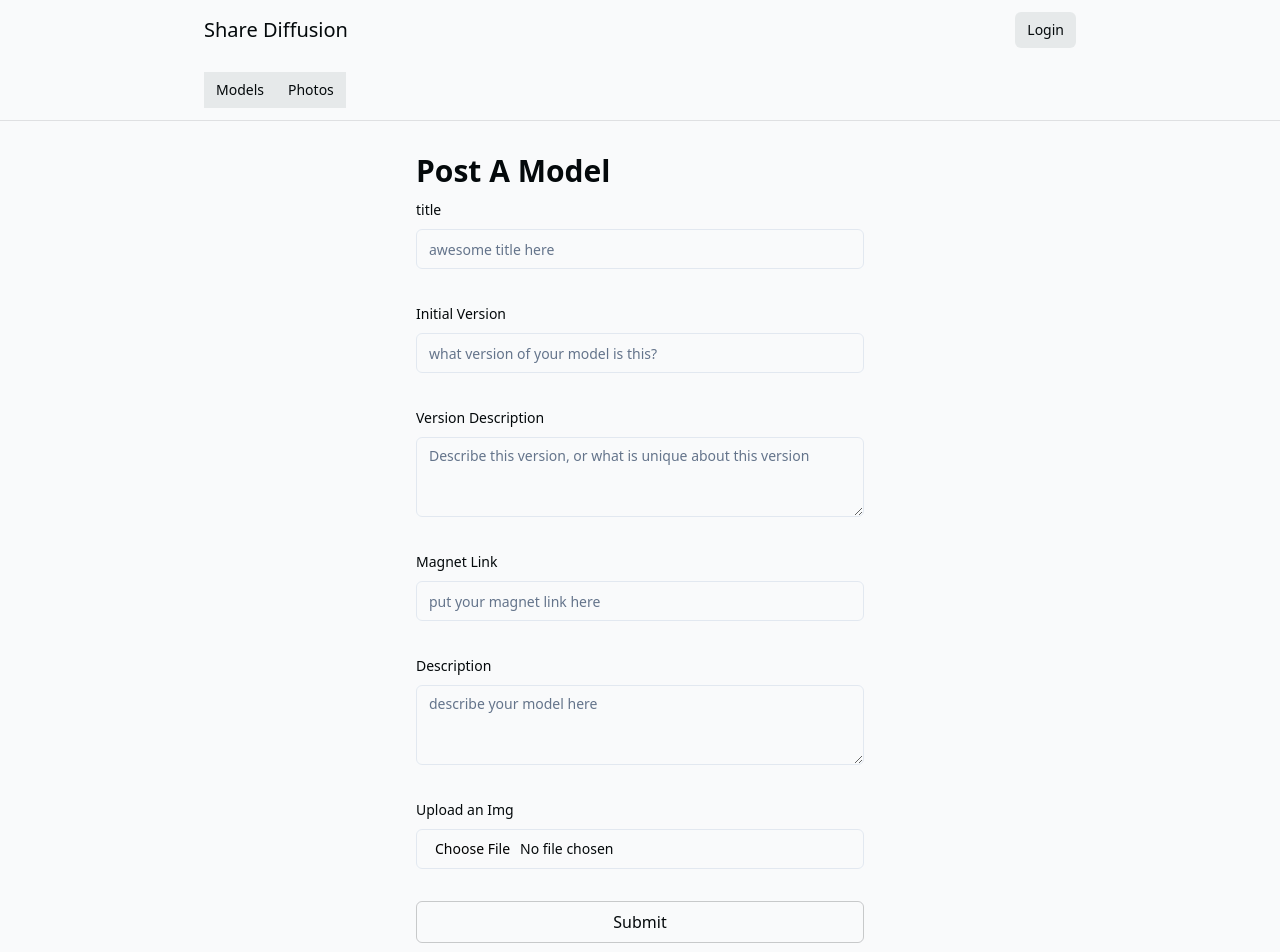
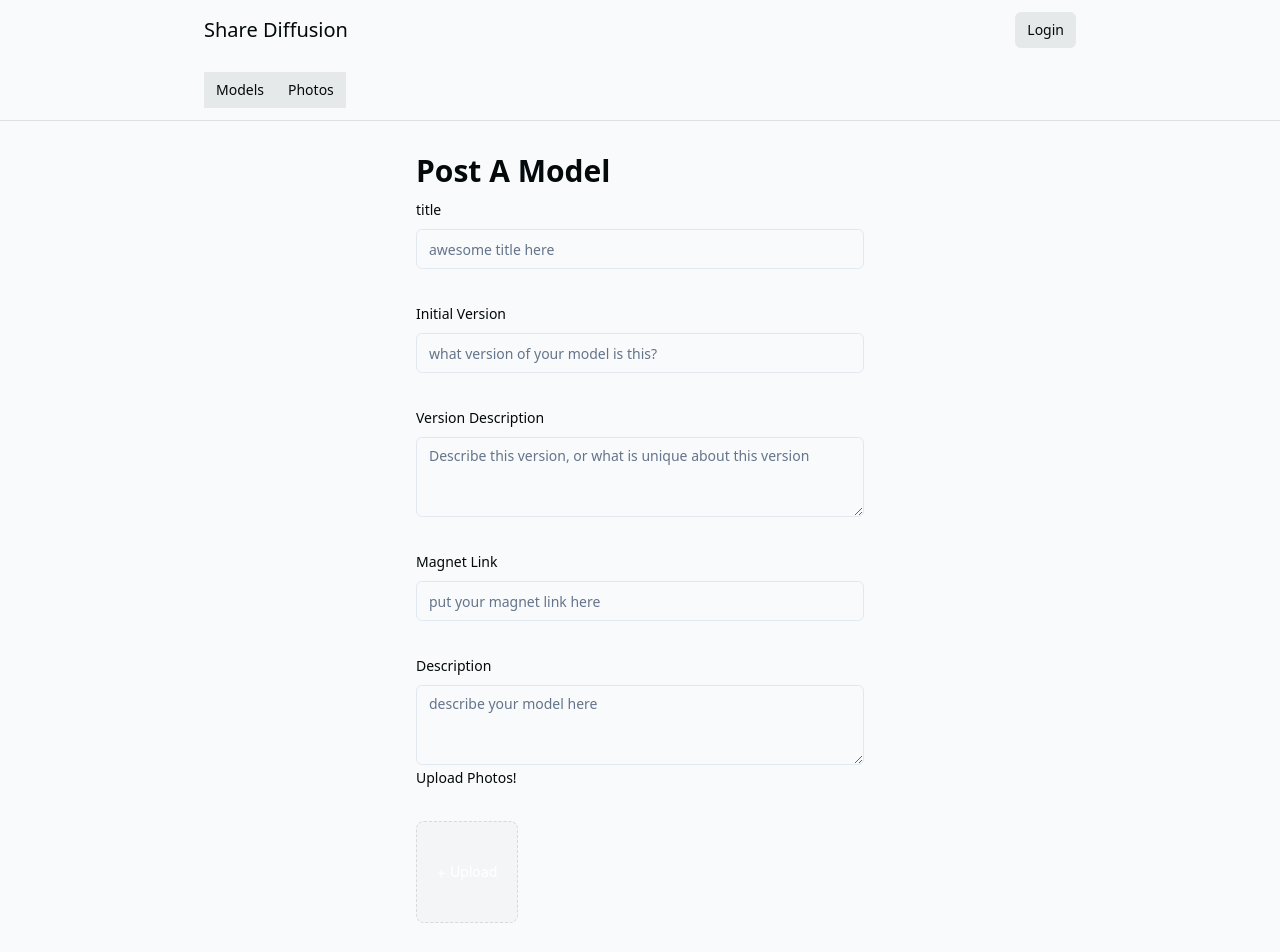
Before and after one commit to killacan/sharediffusion, a Next.js app: page /createpost in a window 1280 px wide. Shown: the top 952 px of the page. Built offline with nearby package versions, Linux system fonts and the light colour scheme; no server answers; what backblaze-b2 would draw is missing.

Commit message:
get many photos on form

```diff
--- a/app/createpost/page.tsx
+++ b/app/createpost/page.tsx
@@ -17,15 +17,22 @@ import { Input } from "../_components/ui/input"
 import FormButton from "../_components/ui/formButton"
 import { Textarea } from "../_components/ui/textarea"
 import { createPostSchema } from '../_components/schemas'
-import Image from "next/image"
+// import Image from "next/image"
 import { useState } from "react"
 import { twMerge } from "tailwind-merge"
+import { Upload } from 'antd';
+import type { GetProp, UploadFile, UploadProps } from 'antd';
+import ImgCrop from 'antd-img-crop';
+
+type FileType = Parameters<GetProp<UploadProps, 'beforeUpload'>>[0];
 
 export default function PostAModel({
     searchParams,
   }: {
     searchParams: { message: string }
   }) {
+
+    const [fileList, setFileList] = useState<UploadFile[]>([]);
 
     const [file, setFile] = useState<File | undefined>(undefined)
     const [postNameError, setPostNameError] = useState<string | undefined>(undefined)
@@ -41,6 +48,25 @@ export default function PostAModel({
             file: undefined,
         }
     })
+
+    const onChange: UploadProps['onChange'] = ({ fileList: newFileList }) => {
+        setFileList(newFileList);
+    };
+
+    const onPreview = async (file: UploadFile) => {
+        let src = file.url as string;
+        if (!src) {
+          src = await new Promise((resolve) => {
+            const reader = new FileReader();
+            reader.readAsDataURL(file.originFileObj as FileType);
+            reader.onload = () => resolve(reader.result as string);
+          });
+        }
+        const image = new Image();
+        image.src = src;
+        const imgWindow = window.open(src);
+        imgWindow?.document.write(image.outerHTML);
+    };
 
     const generateFileName = (bytes = 32) => {
         const array = new Uint8Array(bytes);
@@ -210,31 +236,19 @@ export default function PostAModel({
                     </FormItem>
                 )}
                 />
-                <FormField
-                control={form.control}
-                name="file"
-                render={({ field }) => (
-                    <FormItem>
-                    <FormLabel>Upload an Img</FormLabel>
-                    <FormControl>
-                        <Input id="file" type="file" onChange={handleFileChange}/>
-                    </FormControl>
-                    {file && (
-                        <Image
-                        src={URL.createObjectURL(file)}
-                        alt="file preview"
-                        width={200}
-                        height={200}
-                        className={twMerge(`rounded-md`)}
-                        />
-                    )}
-                    {/* <FormDescription>
-                        This is your public display name.
-                    </FormDescription> */}
-                    <FormMessage />
-                    </FormItem>
-                )}
-                />
+                {/* <ImgCrop rotationSlider> */}
+                <FormLabel>Upload Photos!</FormLabel>
+
+                    <Upload
+                        // action="https://run.mocky.io/v3/435e224c-44fb-4773-9faf-380c5e6a2188"
+                        listType="picture-card"
+                        fileList={fileList}
+                        onChange={onChange}
+                        onPreview={onPreview}
+                    >
+                        {fileList.length < 5 && <p className="text-white">+ Upload</p>}
+                    </Upload>
+                {/* </ImgCrop> */}
                 <FormButton >Submit</FormButton>
             </form>
             </Form>
--- a/package.json
+++ b/package.json
@@ -17,6 +17,8 @@
     "@supabase/ssr": "latest",
     "@supabase/supabase-js": "latest",
     "@vercel/speed-insights": "^1.0.2",
+    "antd": "^5.14.0",
+    "antd-img-crop": "^4.21.0",
     "autoprefixer": "10.4.15",
     "backblaze-b2": "^1.7.0",
     "class-variance-authority": "^0.7.0",
```
Also changed, not shown: 1 other file (tests, documents, lock files or other folders).
